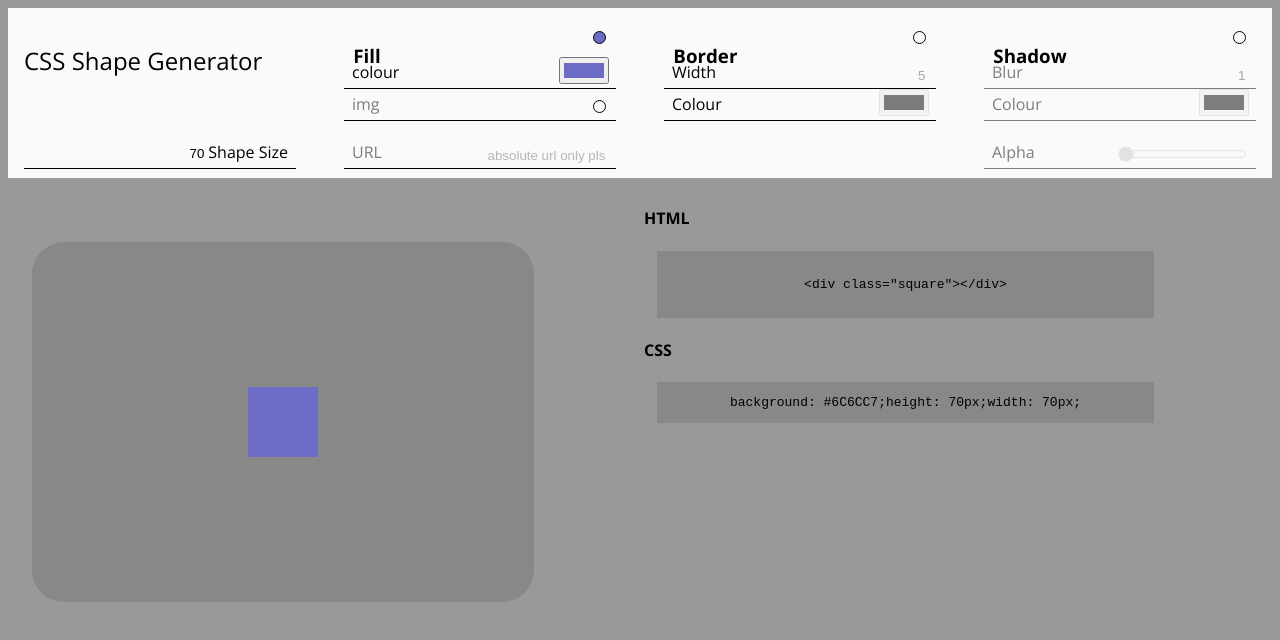
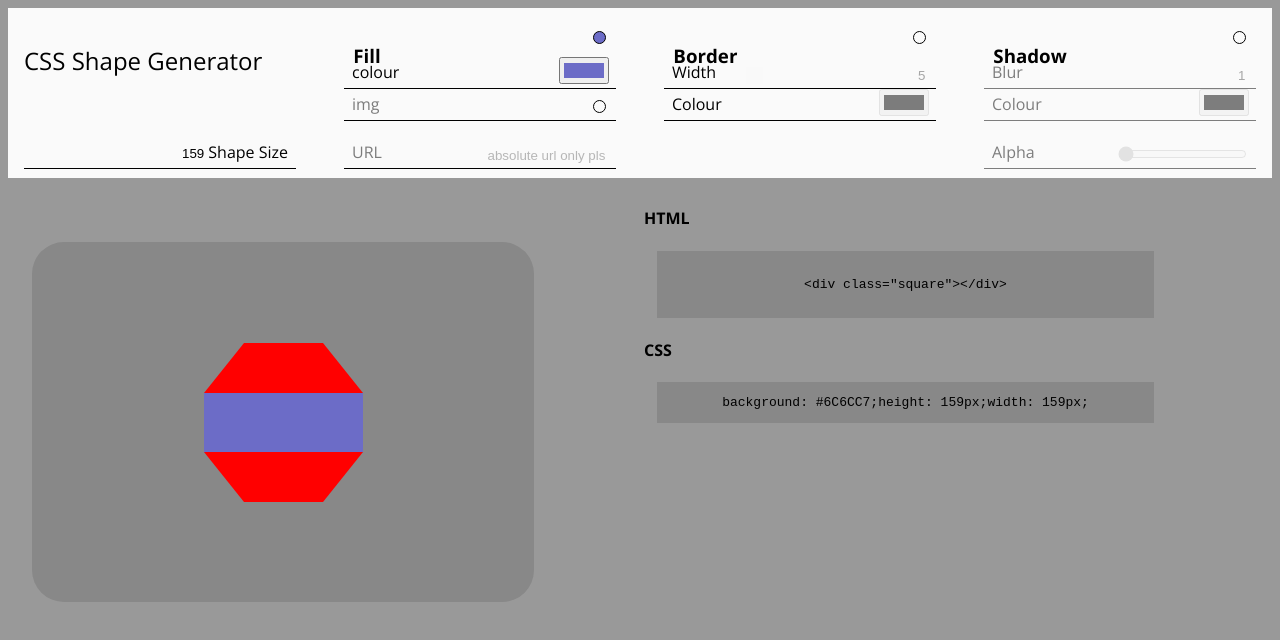
Before and after one commit to kylemcloughlin/css-shape-gen, a React (Create React App) app: page / in a window 1280 px wide. Shown: the top 640 px of the page. Built offline with nearby package versions, Linux system fonts and the light colour scheme.

Commit message:
hello worlded a manipulatable verison of an octogan

```diff
--- a/src/hooks/cssShape.jsx
+++ b/src/hooks/cssShape.jsx
@@ -89,15 +89,38 @@ function Shape(props) {
     <div class='body'>
       <div class="shape-grid-container">
         <div class="shape-container">
-          <div className="shape" style={css} />
+          <div style={ {width: '79px', height: '0',
+          position: 'absolute',
+          top: '101.4px',
+          zIndex: 1,
+          borderBottom: '50px solid red',
+          borderLeft: '40px solid #888',
+          borderRight: '40px solid#888',
+    }}></div>
+          <div className="shape" id="octagon" style={css}/>
+
+              <div style={{
+                width: '79px', height: '0',
+                position: 'absolute',
+                bottom: '100.51px',
+                zIndex: 1,
+                borderTop: '50px solid red',
+                borderLeft: '40px solid #888',
+                borderRight: '40px solid#888',
+              }}/>
         </div>
       </div>
+
+
       <div className='output-container'>
+
+
         <h4>HTML</h4>
         <div class='html-css-container'>
 
           <p className='csshtml'>{seed.html}</p>
         </div>
+
         <h4>CSS</h4>
         <p class='html-css-container'>
           {
--- a/src/hooks/seed.js
+++ b/src/hooks/seed.js
@@ -2,9 +2,10 @@ let seed = {
   shape: 'square',
   html: '<div class="square"></div>',
   css: {
-    background: 'gold',
-    height: '50px',
-    width: '50px', },
+    background: 'purple',
+    height: '100px',
+    width: '157px',
+   position: 'relative', },
 
     cssOutput: [{style:'background',  value:'gold'},
     {style:'height', value: '11em' },
@@ -16,5 +17,4 @@ let seed = {
 
 
 
-
 export default seed;
--- a/src/hooks/sizeForm.jsx
+++ b/src/hooks/sizeForm.jsx
@@ -2,7 +2,7 @@ import React, {useState, useEffect} from 'react';
 
 
 export default function Size(props) {
-  const  [size, setSize] = useState(70);
+  const  [size, setSize] = useState(159);
   useEffect(() => {
     props.updateSize(size);
   }
```
Also changed, not shown: src/styles/styles.scss (+41 -0 lines), 1 other file (tests, documents, lock files or other folders).
